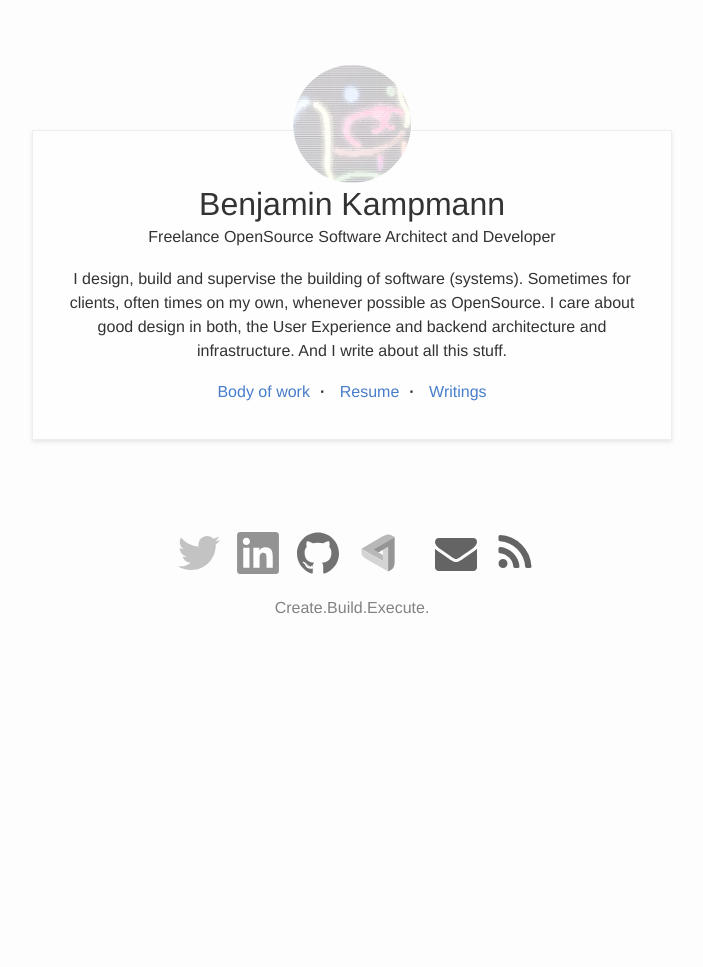
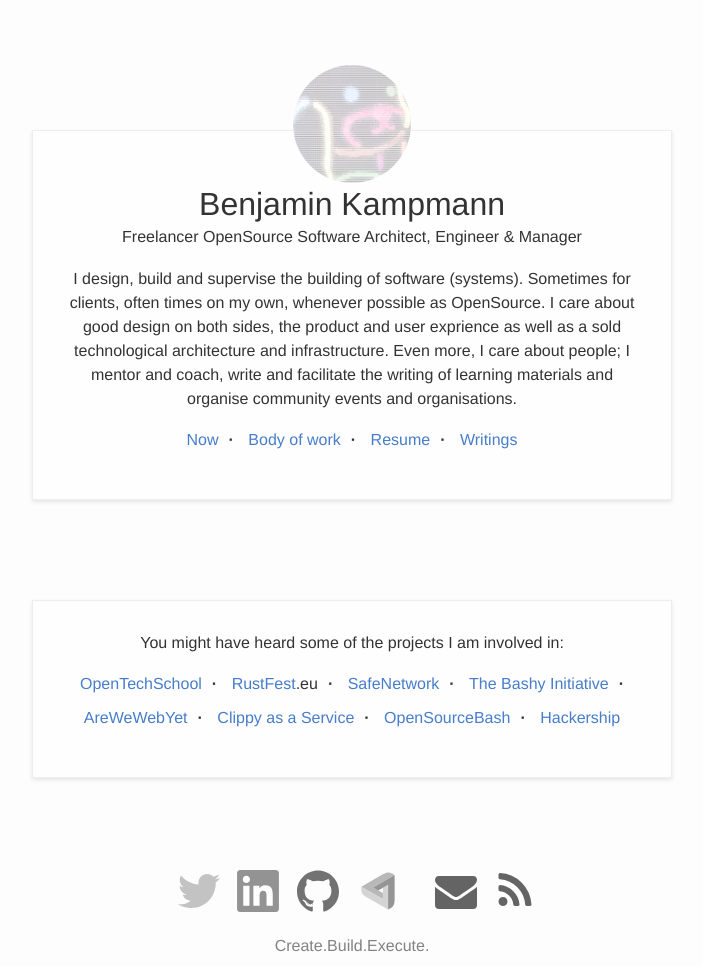
Before and after one commit to gnunicorn/gnunicorn.org, a Jekyll site: the page built from index.html, in a window 1280 px wide. Shown: the whole page, without its empty margins (288-991 px from the left). Built offline with Jekyll 4.4.1, drawn with Linux system fonts in a browser that asks for light colours; before the commit the page ends 900 px from its top, so only the background shows below that.

Commit message:
better home

```diff
--- a/index.html
+++ b/index.html
@@ -5,12 +5,30 @@
 <div class="main box">
   <img class="main-avatar" src="/assets/images/ben.png"/>
   <h1>Benjamin Kampmann</h1>
-  <h2>Freelance OpenSource Software Architect and Developer</h2>
-  <p>I design, build and supervise the building of software (systems). Sometimes for clients, often times on my own, whenever possible as OpenSource. I care about good design in both, the User Experience and backend architecture and infrastructure. And I write about all this stuff.</p>
+  <h2>Freelancer OpenSource Software Architect, Engineer & Manager</h2>
+  <p>I design, build and supervise the building of software (systems). Sometimes for clients, often times on my own, whenever possible as OpenSource. I care about good design on both sides, the product and user exprience as well as a sold technological architecture and infrastructure. Even more, I care about people; I mentor and coach, write and facilitate the writing of learning materials and organise community events and organisations.</p>
   <p>
-  <ul>
-    <li><a href="/body-of-work/">Body of work</a></li>
-    <li><a href="/resume/">Resume</a></li>
-    <li><a href="/blog/">Writings</a></li>
-  </ul>
+    <ul>
+      <li><a href="/now/">Now</a></li>
+      <li><a href="/body-of-work/">Body of work</a></li>
+      <li><a href="/resume/">Resume</a></li>
+      <li><a href="/blog/">Writings</a></li>
+    </ul>
+  </p>
 </div>
+
+<div class="main box" markdown="1">
+  <p markdown="1">You might have heard some of the projects I am involved in:</p>
+
+  <p>
+    <ul>
+      <li><a href="http://www.opentechschool.org">OpenTechSchool</a></li>
+      <li><a href="http://www.rustfest.eu/">RustFest</a>.eu</li>
+      <li><a href="https://safenetwork.org/">SafeNetwork</a></li>
+      <li><a href="http://www.bashy.io/">The Bashy Initiative</a></li>
+      <li><a href="http://www.arewewebyet.org">AreWeWebYet</a></li>
+      <li><a href="https://clippy.bashy.io/">Clippy as a Service</a></li>
+      <li><a href="http://www.opensourcebash.org/">OpenSourceBash</a></li>
+      <li><a href="http://www.hackership.org">Hackership</a></li>
+  </p>
+</div>
```
